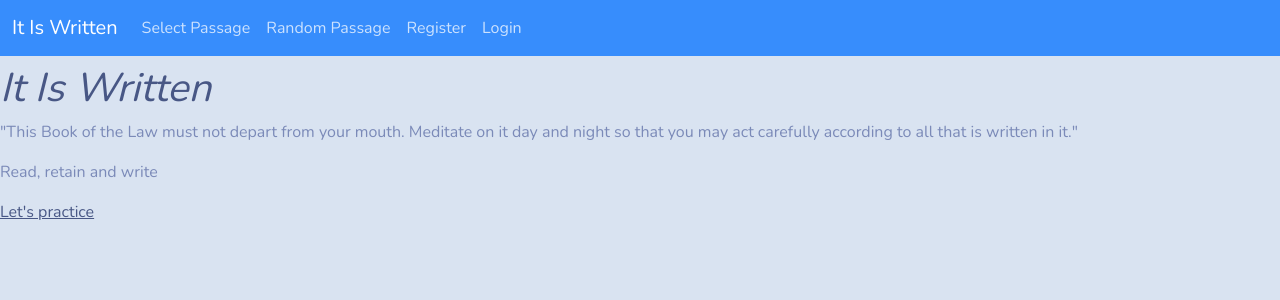
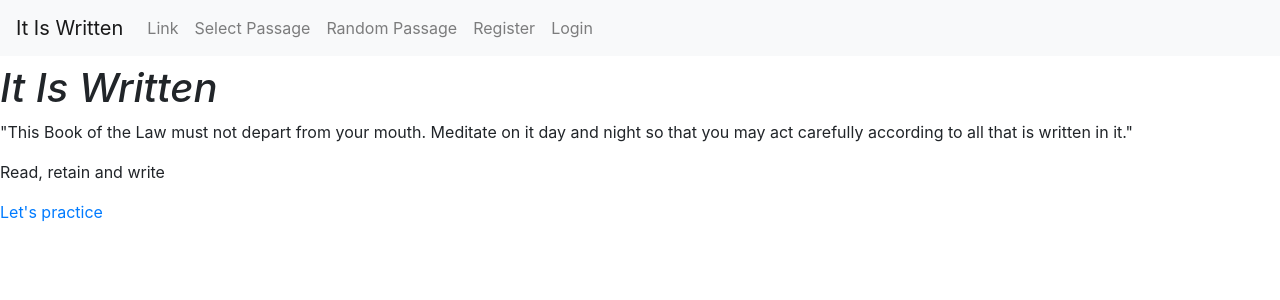
Before and after one commit to InnuendoX3/it-is-written, a React (Create React App) app in the folder client/: page / in a window 1280 px wide. Shown: the top 300 px of the page. Built offline with nearby package versions, Linux system fonts and the light colour scheme.

Commit message:
Installed react bootstrap / Nav done

```diff
--- a/client/package.json
+++ b/client/package.json
@@ -7,8 +7,9 @@
     "@testing-library/react": "^11.1.0",
     "@testing-library/user-event": "^12.1.10",
     "axios": "^0.21.1",
-    "bootswatch": "^5.0.1",
+    "bootstrap": "^4.6.0",
     "react": "^17.0.2",
+    "react-bootstrap": "^1.6.0",
     "react-dom": "^17.0.2",
     "react-router-dom": "^5.2.0",
     "react-scripts": "4.0.3",
--- a/client/src/App.js
+++ b/client/src/App.js
@@ -4,7 +4,7 @@ import Routes from './components/routes'
 import BibleProvider from './contexts/BibleContext'
 import UserProvider from './contexts/UserContext'
 
-import 'bootswatch/dist/morph/bootstrap.min.css'
+import 'bootstrap/dist/css/bootstrap.min.css';
 import './App.css';
 
 function App() {
--- a/client/src/components/Layout.jsx
+++ b/client/src/components/Layout.jsx
@@ -3,7 +3,7 @@ import React, { useEffect, useContext } from 'react'
 import { UserContext } from '../contexts/UserContext'
 import UserKit from '../data/UserKit'
 
-import Navbar from './Navbar'
+import NavigationBar from './Navbar'
 
 export default function Layout({children}) {
   const { userData, setUserData, setIsAuthenticated, setIsAdmin } = useContext(UserContext)
@@ -34,7 +34,7 @@ export default function Layout({children}) {
 
   return (
     <div>
-      <Navbar />
+      <NavigationBar />
       <main className='little-spc'>
         {children}
       </main>
--- a/client/src/components/Navbar.jsx
+++ b/client/src/components/Navbar.jsx
@@ -3,9 +3,12 @@ import React, { useContext } from 'react'
 import { NavLink } from 'react-router-dom'
 import { UserContext } from '../contexts/UserContext'
 
+import Navbar from 'react-bootstrap/Navbar'
+import Nav from 'react-bootstrap/Nav'
+
 import UserKit from '../data/UserKit'
 
-export default function Navbar() {
+export default function NavigationBar() {
   const {
     isAuthenticated,
     setIsAuthenticated,
@@ -21,60 +24,39 @@ export default function Navbar() {
   }
 
   return (
-    <nav className="navbar navbar-expand-lg navbar-dark bg-primary">
-      <div className="container-fluid">
+    <Navbar bg="light" expand="lg">
 
-        <NavLink className="navbar-brand" to='/'>It Is Written</NavLink>
-        <button className="navbar-toggler" type="button" data-bs-toggle="collapse" data-bs-target="#navbarColor01" aria-controls="navbarColor01" aria-expanded="false" aria-label="Toggle navigation">
-          <span className="navbar-toggler-icon"></span>
-        </button>
+      <Navbar.Brand href='/'>It Is Written</Navbar.Brand>
 
-        <div className="collapse navbar-collapse" id="navbarColor01">
+      <Navbar.Toggle aria-controls="basic-navbar-nav" />
+      <Navbar.Collapse id="basic-navbar-nav">
+        <Nav className="mr-auto">
+          <Nav.Link href="#link">Link</Nav.Link>
+          <Nav.Link href='/select'>Select Passage</Nav.Link>
 
-          <ul className="navbar-nav me-auto">
-
-            <li className="nav-item">
-              <NavLink className="nav-link" to='/select'>Select Passage</NavLink>
-            </li>
-
-            <li className="nav-item">
-              <NavLink className="nav-link" to='/random'>Random Passage</NavLink>
-            </li>
+          <Nav.Link href='/random'>Random Passage</Nav.Link>
 
           { !isAuthenticated &&
-              <li className="nav-item">
-                <NavLink className="nav-link" to='/register'>Register</NavLink>
-              </li>
+              <Nav.Link href='/register'>Register</Nav.Link>
           }
           { !isAuthenticated &&
-              <li className="nav-item">
-                <NavLink className="nav-link" to='/login'>Login</NavLink>
-              </li>
+              <Nav.Link href='/login'>Login</Nav.Link>
           }
           { isAuthenticated &&
-              <li className="nav-item">
-                <NavLink className="nav-link" to='/favourites'>My favourites</NavLink>
-              </li>
+              <Nav.Link href='/favourites'>My favourites</Nav.Link>
           }
           { isAdmin &&
-              <li className="nav-item">
-                <NavLink className="nav-link" to='/create'>Create</NavLink>
-              </li>
+              <Nav.Link href='/create'>Create</Nav.Link>
+          }
+          { isAuthenticated &&
+              <Nav.Link href='/' onClick={logout}>Logout</Nav.Link>
           }
           { userData &&
-              <li className="nav-item">
-                <span>{userData.username}</span>
-              </li>
-            }
-            { isAuthenticated &&
-              <li className="nav-item">
-                <NavLink className="nav-link" to='/' onClick={logout}>Logout</NavLink>
-              </li>
+              <Navbar.Brand>{userData.username}</Navbar.Brand>
           }
 
-          </ul>
-        </div>
-      </div>
-    </nav>
+        </Nav>
+      </Navbar.Collapse>
+    </Navbar>
   )
 }
--- a/client/src/components/intro/index.jsx
+++ b/client/src/components/intro/index.jsx
@@ -1,5 +1,7 @@
 import React from 'react'
 import { Link } from 'react-router-dom'
+
+//import Button from 'react-bootstrap/Button'
 
 export default function Intro() {
 
```
Also changed, not shown: 1 other file (tests, documents, lock files or other folders). Lines whose indentation alone changed are shown as unchanged.
